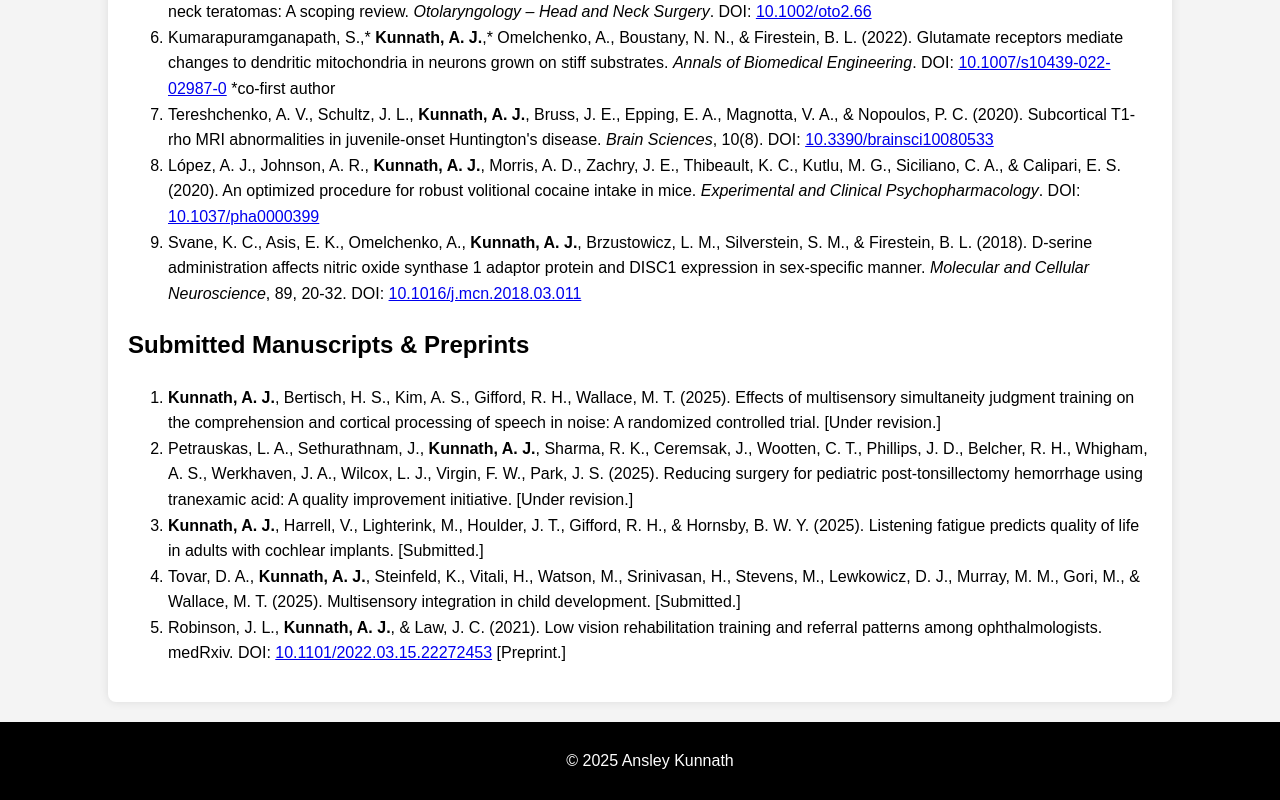
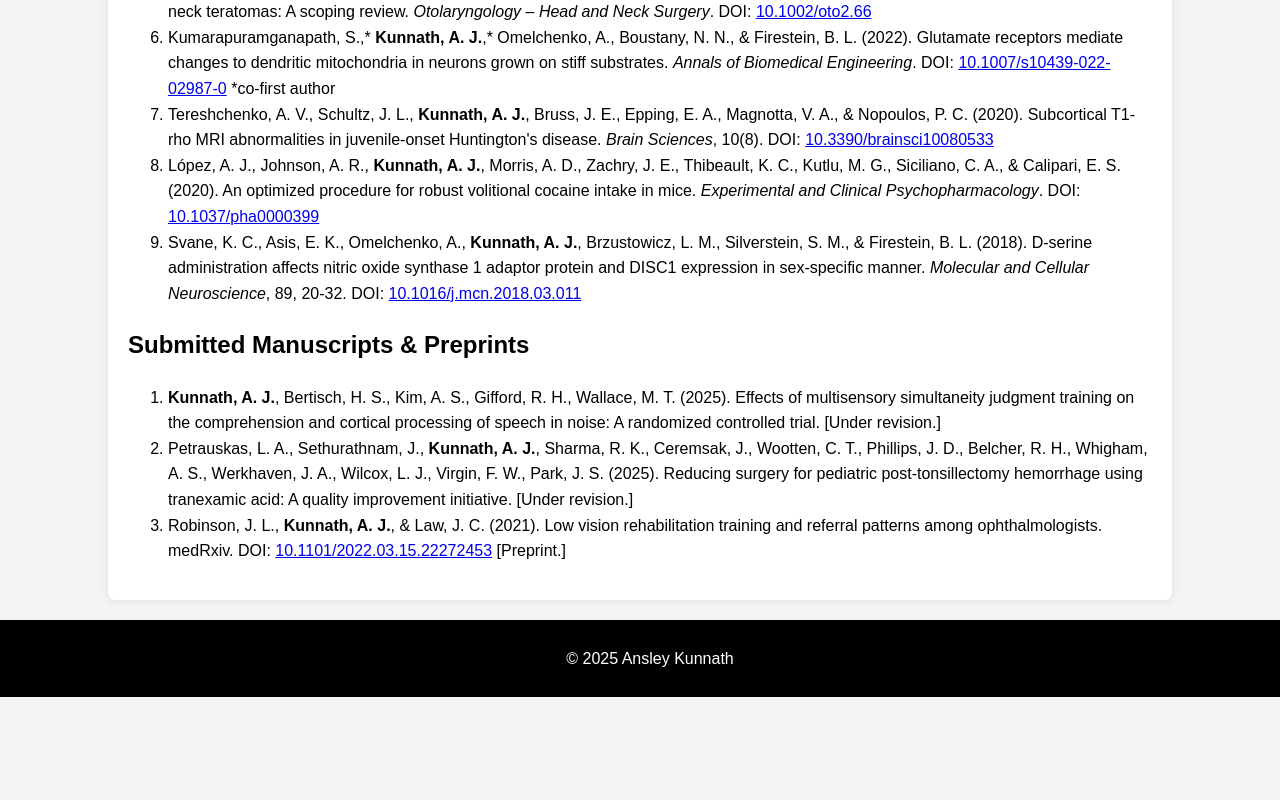
Before and after one commit to ansleykunnath/ansleykunnath.github.io, a plain HTML site: page publications.html in a window 1280 px wide. Shown: the part 561-1361 px from the top of the page. After the commit the page ends 1258 px from the top, so only its background shows below. Drawn offline with Linux system fonts and the light colour scheme.

Commit message:
Update publications.html

```diff
--- a/publications.html
+++ b/publications.html
@@ -38,8 +38,6 @@
         <ol>
             <li><strong>Kunnath, A. J.</strong>, Bertisch, H. S., Kim, A. S., Gifford, R. H., Wallace, M. T. (2025). Effects of multisensory simultaneity judgment training on the comprehension and cortical processing of speech in noise: A randomized controlled trial. [Under revision.]</li>
             <li>Petrauskas, L. A., Sethurathnam, J., <strong>Kunnath, A. J.</strong>, Sharma, R. K., Ceremsak, J., Wootten, C. T., Phillips, J. D., Belcher, R. H., Whigham, A. S., Werkhaven, J. A., Wilcox, L. J., Virgin, F. W., Park, J. S. (2025). Reducing surgery for pediatric post-tonsillectomy hemorrhage using tranexamic acid: A quality improvement initiative. [Under revision.]</li>
-            <li><strong>Kunnath, A. J.</strong>, Harrell, V., Lighterink, M., Houlder, J. T., Gifford, R. H., & Hornsby, B. W. Y. (2025). Listening fatigue predicts quality of life in adults with cochlear implants. [Submitted.]</li>
-            <li>Tovar, D. A., <strong>Kunnath, A. J.</strong>, Steinfeld, K., Vitali, H., Watson, M., Srinivasan, H., Stevens, M., Lewkowicz, D. J., Murray, M. M., Gori, M., & Wallace, M. T. (2025). Multisensory integration in child development. [Submitted.]</li>
             <li>Robinson, J. L., <strong>Kunnath, A. J.</strong>, & Law, J. C. (2021). Low vision rehabilitation training and referral patterns among ophthalmologists. medRxiv. DOI: <a href="https://doi.org/10.1101/2022.03.15.22272453">10.1101/2022.03.15.22272453</a> [Preprint.]</li>
         </ol>
 
```
